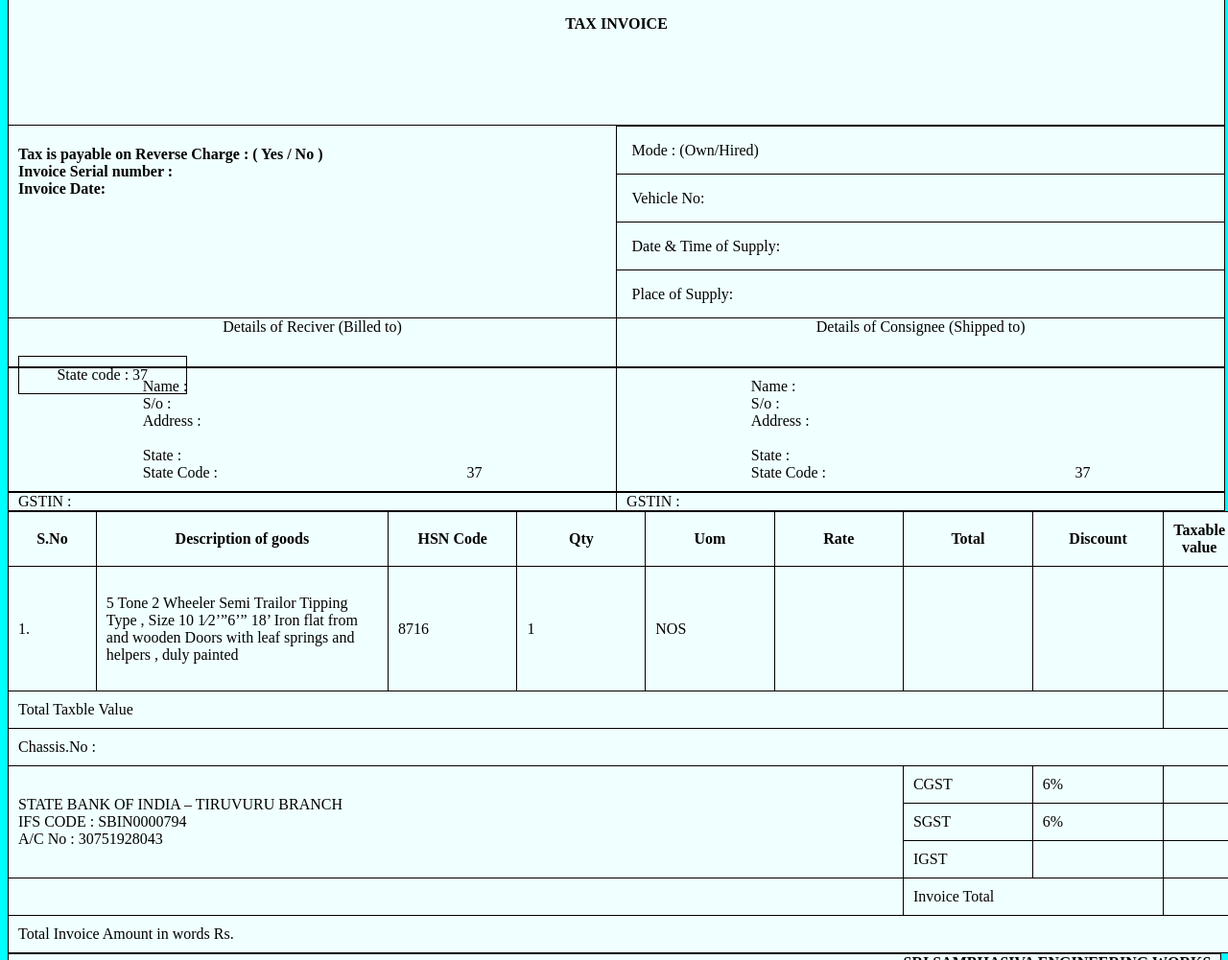
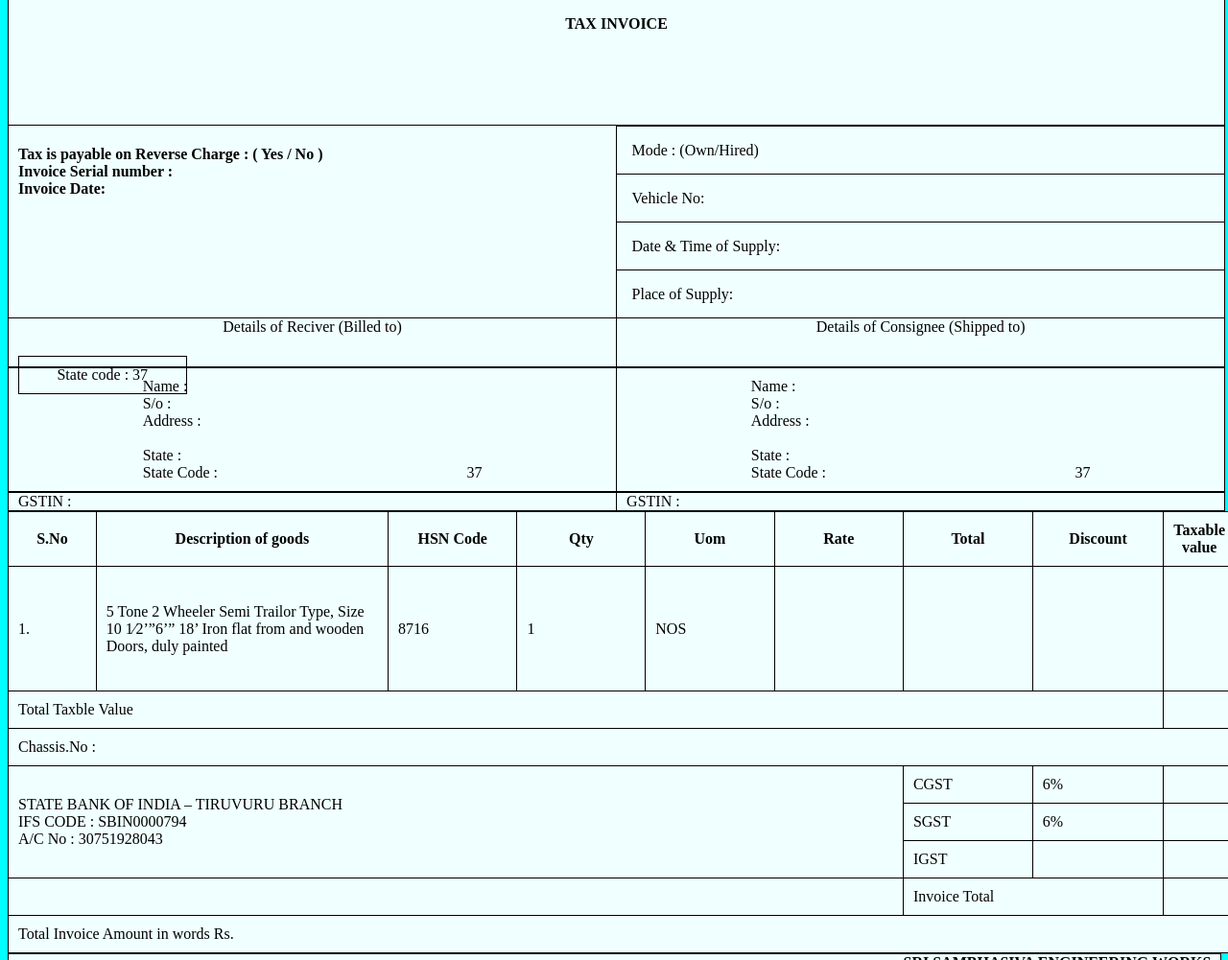
Before and after one commit to TharunChamarthi/Invoice-Bill, a plain HTML site: page index.html in a window 1280 px wide. Shown: the part 99-1100 px from the top of the page at 96% size. Drawn offline with Linux system fonts and the light colour scheme.

Commit message:
Update index.html

```diff
--- a/index.html
+++ b/index.html
@@ -114,10 +114,9 @@
                 </tr>
                 <tr height="130px" class="tablerow">
                     <td>1.</td>
-                    <td width="250px">5 Tone 2 Wheeler Semi Trailor
-                        Tipping Type ,
+                    <td width="250px">5 Tone 2 Wheeler Semi Trailor Type,
                         Size 10 1⁄2’”6’” 18’
-                        Iron flat from and wooden Doors with leaf springs and helpers , duly painted
+                        Iron flat from and wooden Doors, duly painted
                     </td>
                     <td>8716</td>
                     <td>1</td>
```
